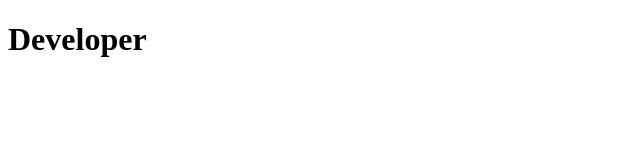
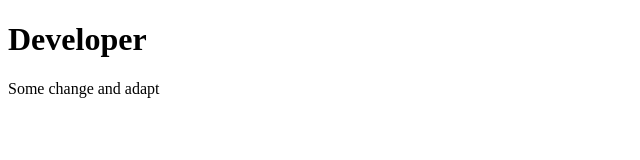
Before and after one commit to Sathish-43/Sample_work_Git, a plain HTML site: page index.html in a window 1280 px wide. Shown: the whole page, without its empty margins (0-640 px from the left). Drawn offline with Linux system fonts and the light colour scheme.

Commit message:
Update index.html

```diff
--- a/index.html
+++ b/index.html
@@ -7,5 +7,6 @@
 </head>
 <body>
     <h1>Developer</h1>
+    Some change and adapt
 </body>
 </html>
```
